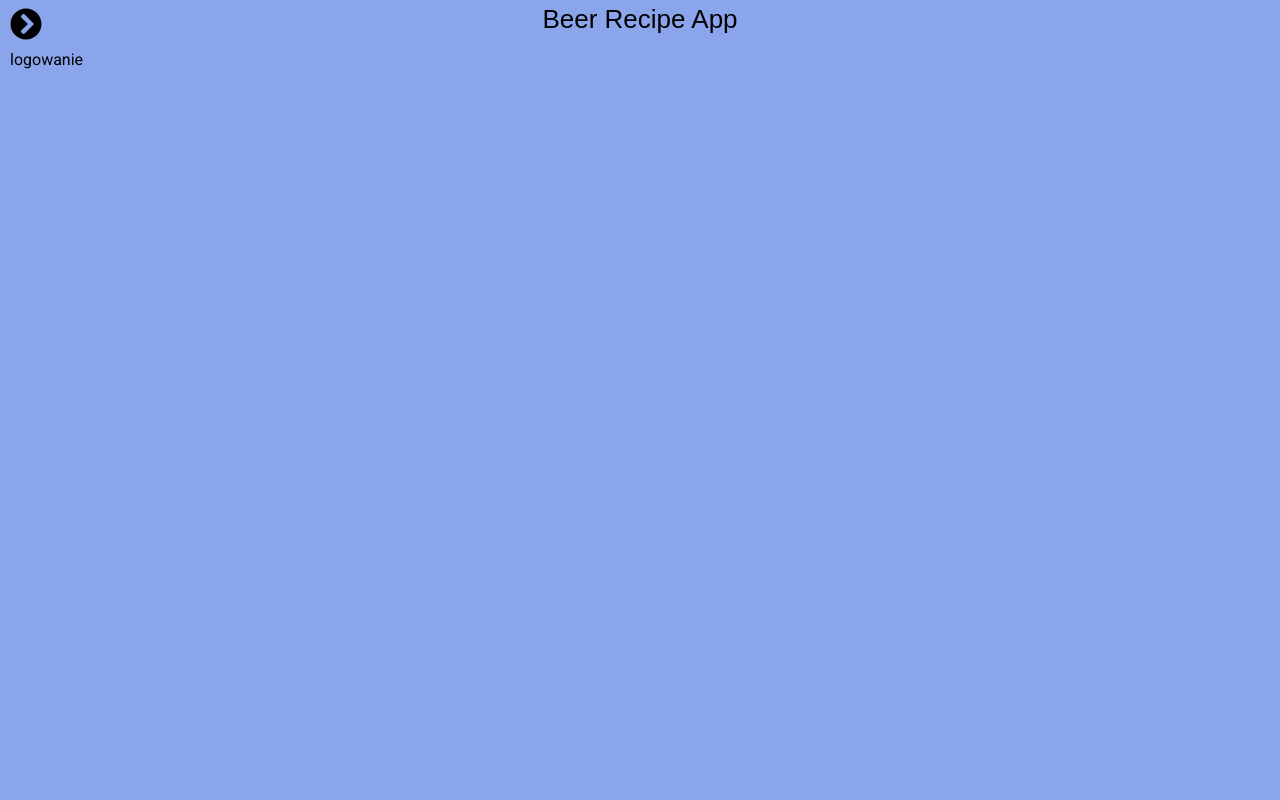
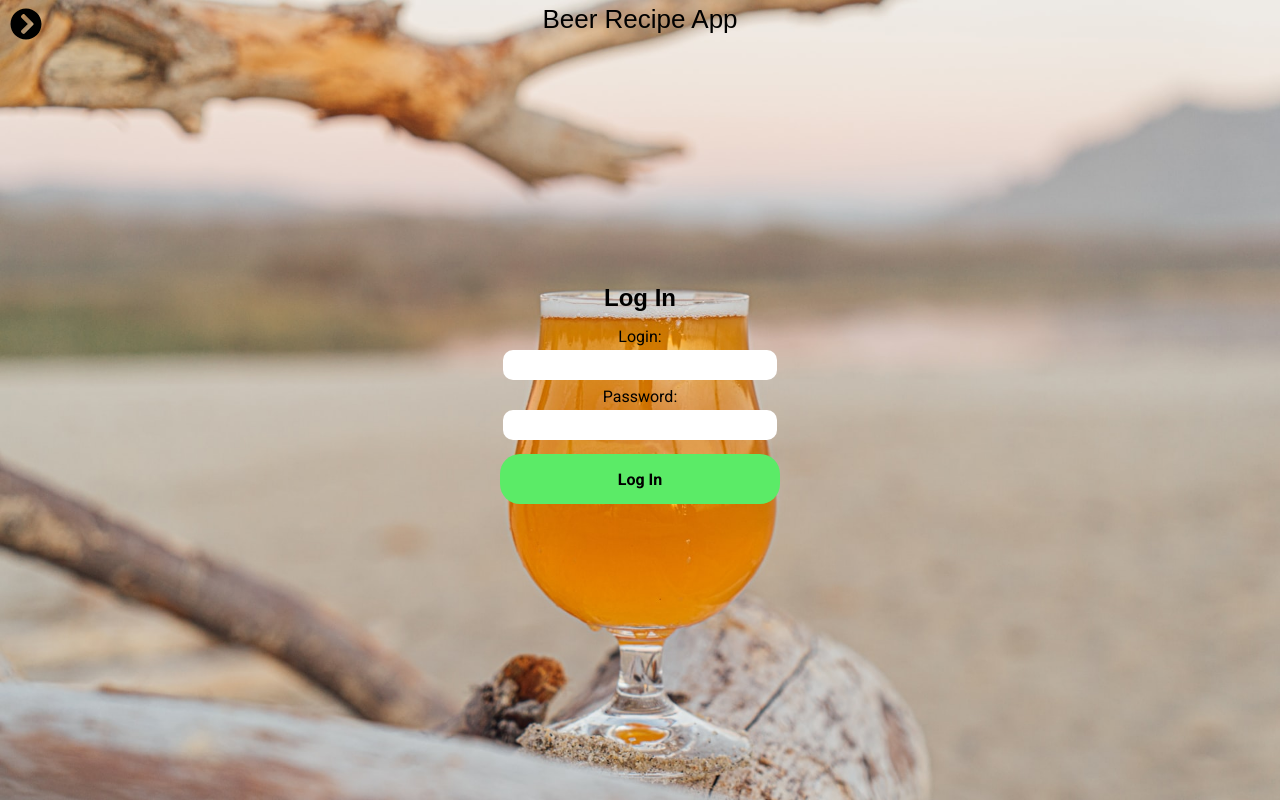
Before and after one commit to Pawello12/Beer-recipes-app, a React (Create React App) app: page /login in a window 1280 px wide. Built offline with nearby package versions, Linux system fonts and the light colour scheme; a web font is replaced by a local one.

Commit message:
add background image, create login screen

```diff
--- a/src/components/App/App.module.scss
+++ b/src/components/App/App.module.scss
@@ -36,6 +36,9 @@
     grid-template-rows: 50px min-content auto;
     column-gap: 10px;
     padding: 0 10px;
+    background-image: url('../../img/home/beer_1920.jpg');
+    background-size: cover;
+    background-position: center top;
 
     @media (min-width: 760px) {
         grid-template-columns: minmax(0, 1fr) minmax(0, 1fr);
--- a/src/components/Header/Header.module.scss
+++ b/src/components/Header/Header.module.scss
@@ -1,7 +1,7 @@
 @import '../../styles/theme.scss';
 
 .header {
-    background-color: $background-color;
+    // background-color: $background-color;
     width: 100%;
     height: 50px;
     font-family: $second-font-family;
--- a/src/components/Navigation/Navigation.module.scss
+++ b/src/components/Navigation/Navigation.module.scss
@@ -28,5 +28,5 @@
 }
 
 .openMenuActive {
-    transform: translateX(290px) rotate(180deg);
+    transform: translateX(240px) rotate(180deg);
 }
--- a/src/routes/Home/Home.module.scss
+++ b/src/routes/Home/Home.module.scss
@@ -2,6 +2,9 @@
 
 .home {
     background-color: $background-color;
+    background-image: url('../../img/home/beer_1920.jpg');
+    background-size: cover;
+    background-position: center top;
     height: 100vh;
     width: 100vw;
     display: flex;
--- a/src/routes/LogIn/LogIn.js
+++ b/src/routes/LogIn/LogIn.js
@@ -1,8 +1,19 @@
 import React from 'react';
+
+import Button from 'components/Button/Button';
+
+import {logIn} from 'routes/LogIn/LogIn.module.scss';
 
 const LogIn = () => {
     return(
-        <div>logowanie</div>
+        <div className={logIn}>
+            <h2>Log In</h2>
+            <label htmlFor="login">Login:</label>
+            <input type="text" id="login" />
+            <label htmlFor="password">Password:</label>
+            <input type="password" id="password" />
+            <Button content="Log In" />
+        </div>
     )
 }
 
--- /dev/null
+++ b/src/routes/LogIn/LogIn.module.scss
@@ -0,0 +1,5 @@
+@import '../../styles/theme.scss';
+
+.logIn {
+    @include form;
+}
--- a/src/styles/_theme.scss
+++ b/src/styles/_theme.scss
@@ -1,7 +1,7 @@
 $black: #000;
 $white: #fff;
 $primary: #5BEB67;
-$secondary: #EBC567;
+$secondary: #ebc567;
 $red: #EB5B8E;
 $green: #74EB7E;
 $background-color: #8AA5EB;
@@ -17,3 +17,35 @@ $medium: 20px;
 $large: 26px;
 $extra-large: 40px;
 $enormous: 60px;
+
+@mixin form {
+    position: fixed;
+    left: 50%;
+    top: 50%;
+    transform: translate(-50%, -50%);
+    display: flex;
+    flex-direction: column;
+    align-items: center;
+    margin-bottom: 10px;
+
+    h2 {
+        font-family: $second-font-family;
+        margin-bottom: 10px;
+    }
+
+    input {
+        width: 90%;
+        height: 30px;
+        border-radius: 10px;
+        border: none;
+        padding: 5px 10px;
+        margin: 2px;
+        text-align: center;
+        outline: none;
+    }
+
+    label {
+        margin: 5px 0 2px;
+        font-size: $small;
+    }
+}
```
Also changed, not shown: src/img/home/beer_1920.jpg (added).
